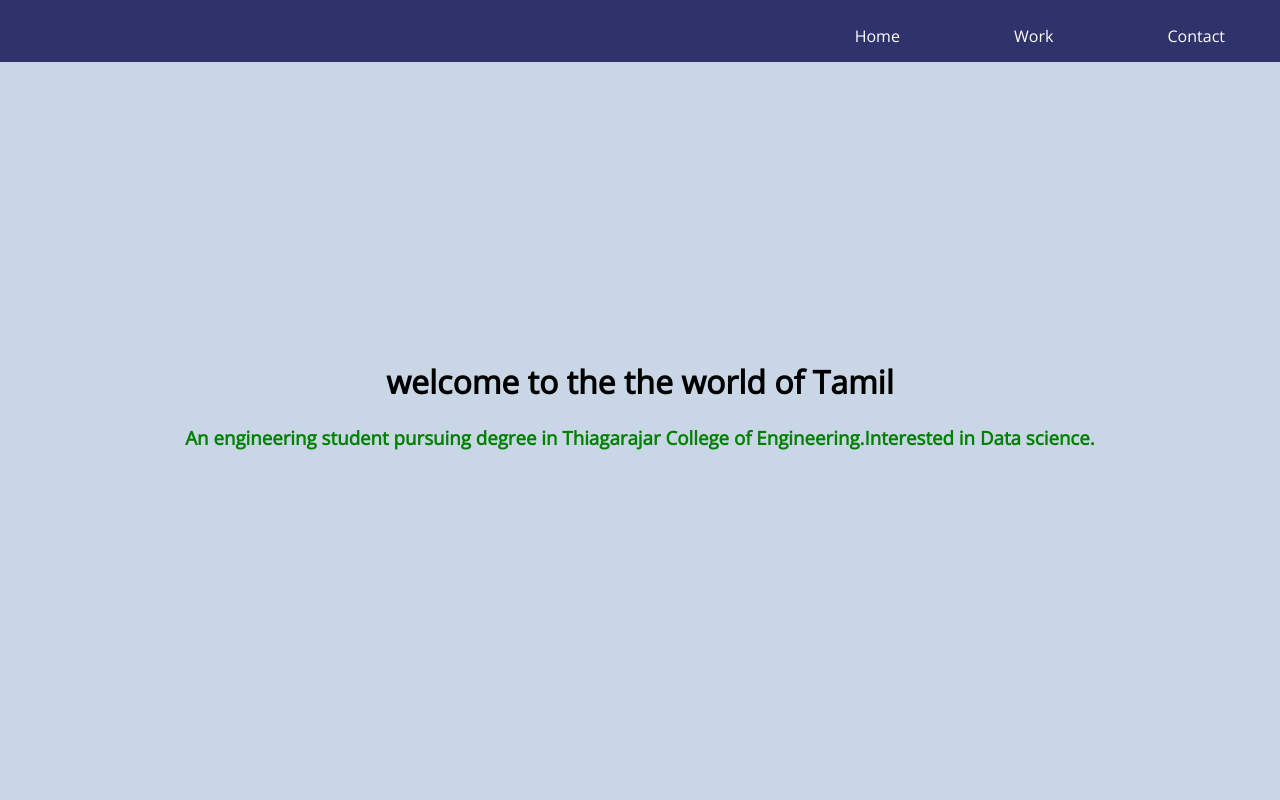
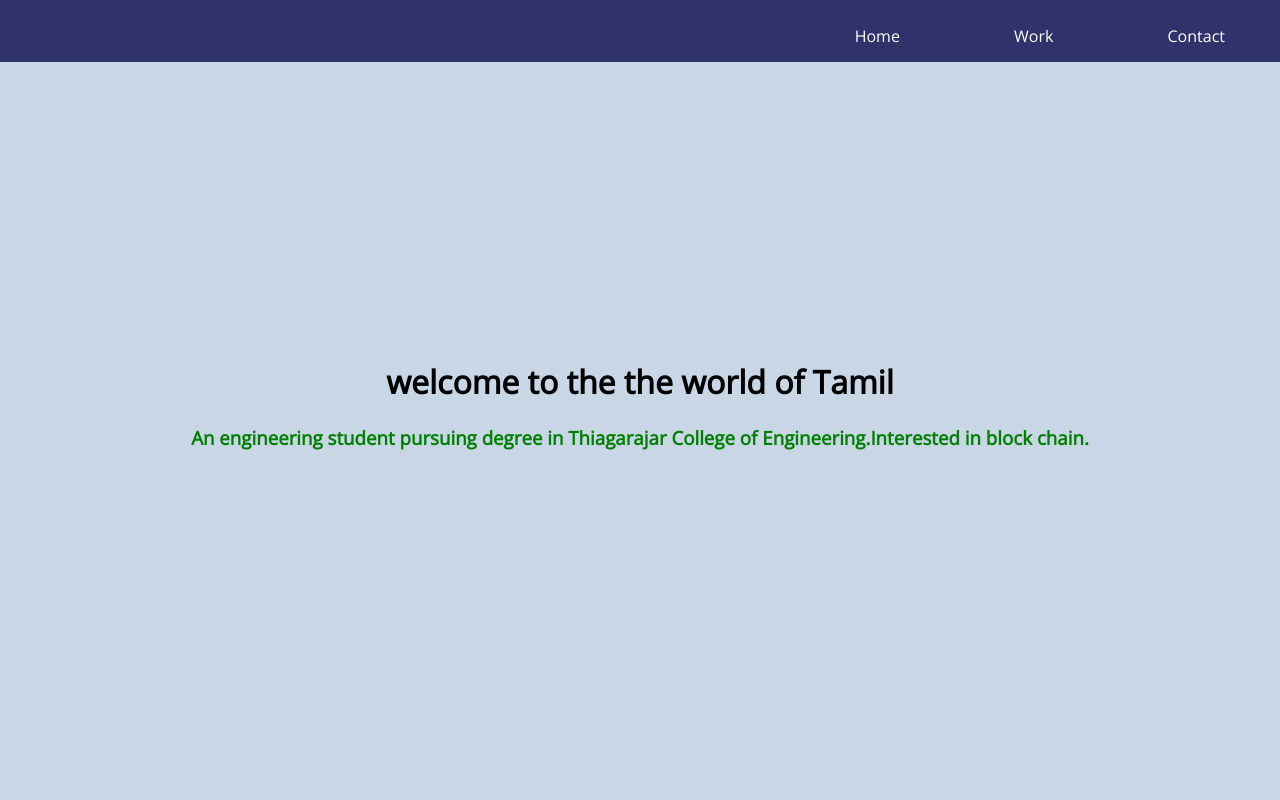
Before and after one commit to TamilselvanRsp/TamilselvanRsp.github.io, a plain HTML site: page index.html in a window 1280 px wide. Shown: the top 800 px of the page. Drawn offline with nearby package versions, Linux system fonts and the light colour scheme.

Commit message:
Update index.html

```diff
--- a/index.html
+++ b/index.html
@@ -22,7 +22,7 @@
     <div id="welcome-section" class="intro">
         <h1>welcome to the the world of Tamil</h1>
         <br>
-        <h3>An engineering student pursuing degree in Thiagarajar College of Engineering.Interested in Data science.</h3>
+        <h3>An engineering student pursuing degree in Thiagarajar College of Engineering.Interested in block chain.</h3>
     </div>
 
     <div id="projects" class="work">
```
